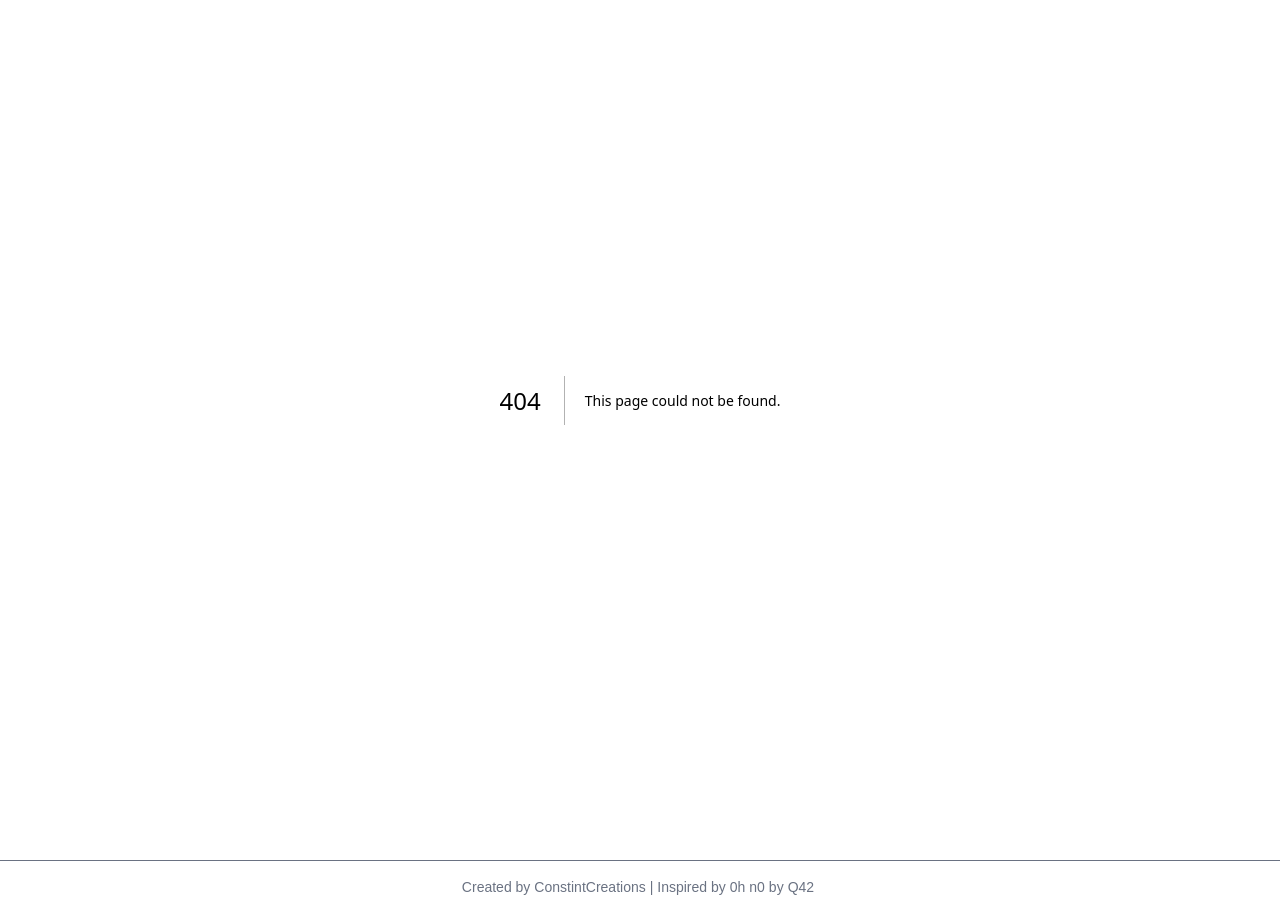
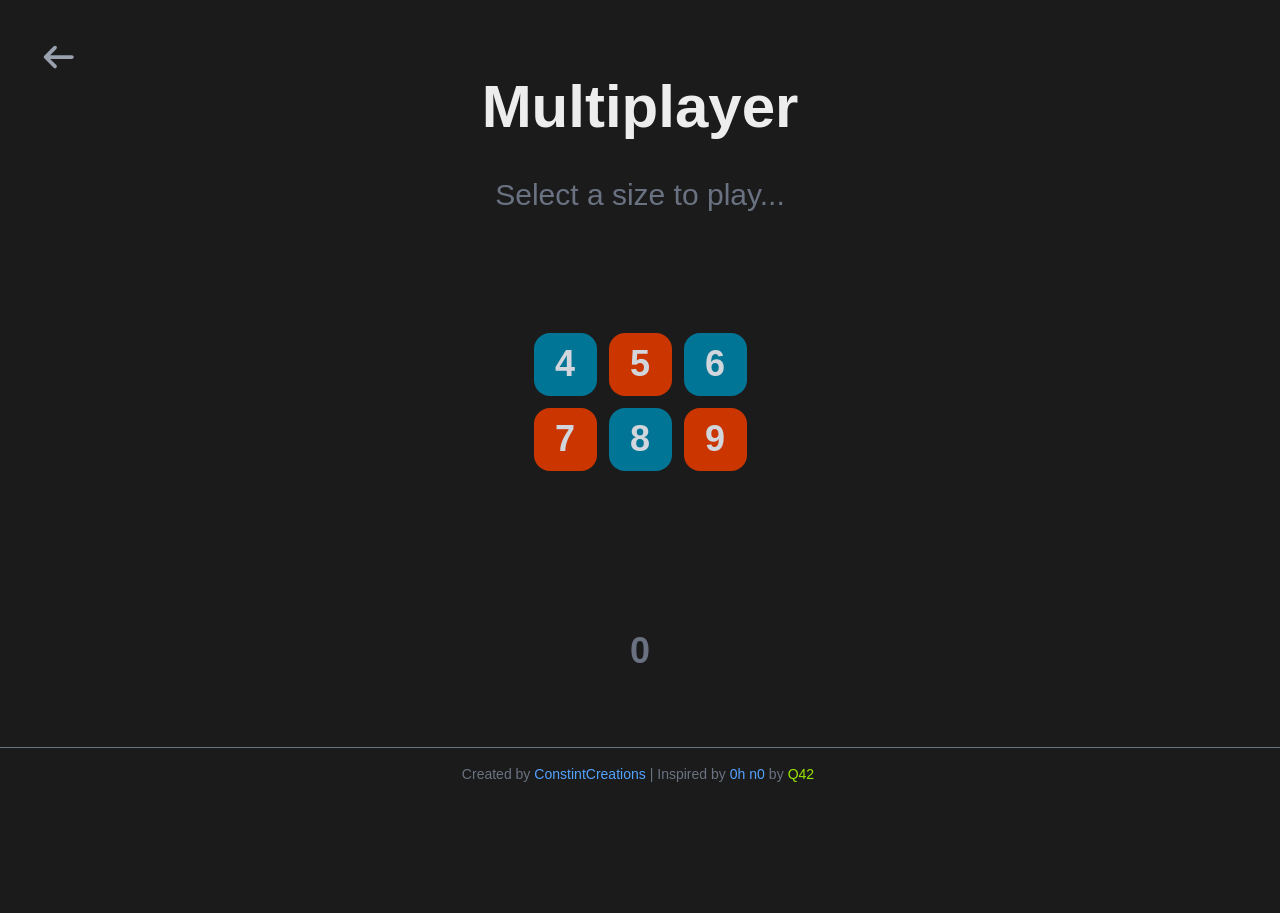
Before and after one commit to ConstintCreations/Sightlines, a Next.js app: page /multiplayer in a window 1280 px wide. Before the commit this address had no page. After the commit the page ends 800 px from the top, so only its background shows below. Built offline with nearby package versions, Linux system fonts and the light colour scheme; a web font is replaced by a local one.

Commit message:
Singleplayer + Multiplayer pages

```diff
--- a/package.json
+++ b/package.json
@@ -8,6 +8,10 @@
     "start": "next start"
   },
   "dependencies": {
+    "@fortawesome/free-brands-svg-icons": "^7.1.0",
+    "@fortawesome/free-regular-svg-icons": "^7.1.0",
+    "@fortawesome/free-solid-svg-icons": "^7.1.0",
+    "@fortawesome/react-fontawesome": "^3.1.0",
     "framer-motion": "^12.23.24",
     "next": "16.0.1",
     "react": "19.2.0",
--- /dev/null
+++ b/src/app/components/backArrow.tsx
@@ -0,0 +1,21 @@
+"use client";
+import { motion } from "framer-motion";
+import Link from "next/link";
+import { FontAwesomeIcon } from '@fortawesome/react-fontawesome';
+import { faArrowLeft } from '@fortawesome/free-solid-svg-icons';
+import { usePathname } from "next/navigation";
+
+export default function BackArrow(data: { href?: string;}) {
+    const pathname = usePathname();
+    return (
+        <Link href={data.href ? data.href : pathname.split("/").length <= 2 ? "/" : `/${pathname.split("/")[1]}`}>
+            <motion.div
+                className="text-3xl text-gray-400 hover:text-gray-200 hover:cursor-pointer fixed top-10 left-10"
+                whileHover= {{scale: 1.1, x:-5}}
+                transition={{ type: "spring", stiffness: 300 }}
+            >
+                <FontAwesomeIcon icon={faArrowLeft} />
+            </motion.div>
+        </Link>
+    )
+}
--- a/src/app/components/customLink.tsx
+++ b/src/app/components/customLink.tsx
@@ -2,10 +2,16 @@
 import { motion } from "framer-motion";
 import Link from "next/link";
 
-export default function CustomLink(data: { href: string; text: string; color?: string }) {
-    console.log(data);
+export default function CustomLink(data: { href: string; text: string; color?: "blue" | "lime" }) {
+    const colorVariants = {
+        blue: "text-blue-400 hover:text-blue-300",
+        lime: "text-lime-400 hover:text-lime-300",
+    };
+
+    const textColor = data.color ? colorVariants[data.color] : colorVariants.blue;
+
     return (
-        <Link className={`px-1 text-${data.color ? data.color : "blue"}-400 hover:text-${data.color ? data.color : "blue"}-300`} href={data.href} target="_blank">
+        <Link className={`px-1 ${textColor}`} href={data.href} target="_blank">
             <motion.div
                 className="inline-block"
                 whileHover="hover"
--- a/src/app/components/footer.tsx
+++ b/src/app/components/footer.tsx
@@ -1,4 +1,4 @@
-import CustomLink from "./customLink";
+import CustomLink from "@/app/components/customLink";
 
 export default function Footer() {
     return (
--- /dev/null
+++ b/src/app/components/gridSizeButton.tsx
@@ -0,0 +1,19 @@
+"use client";
+import Link from "next/link";
+import { motion } from "framer-motion";
+
+export default function GridSizeButton(data: {size: number, singleplayer: boolean}) {
+    const backgroundColor = data.size % 2 == 0 ? "bg-cyan-700 hover:bg-cyan-600" : "bg-orange-700 hover:bg-orange-600";
+    return (
+        <Link href={data.singleplayer ? `/singleplayer/game?size=${data.size}` : `/multiplayer/lobby?size=${data.size}`}
+        >
+            <motion.div
+                className={`h-[1.75em] aspect-square ${backgroundColor} text-4xl font-bold text-gray-300 rounded-2xl flex items-center justify-center`}
+                whileHover= {{scale: 1.15, y:-10}}
+                transition={{ type: "spring", stiffness: 300 }}
+            >
+                {data.size}
+            </motion.div>
+        </Link>
+    );
+}
--- a/src/app/layout.tsx
+++ b/src/app/layout.tsx
@@ -1,7 +1,7 @@
 import type { Metadata } from "next";
 import "./globals.css";
 import { Fascinate_Inline, Zain } from 'next/font/google';
-import Footer from "./components/footer";
+import Footer from "@/app/components/footer";
 
 const fascinateInline = Fascinate_Inline({
   subsets: ['latin'],
--- /dev/null
+++ b/src/app/multiplayer/lobby/page.tsx
@@ -0,0 +1,10 @@
+import BackArrow from "@/app/components/backArrow";
+
+export default function Lobby() {
+    return (
+        <div>
+            <BackArrow></BackArrow>
+            <h1>Multiplayer Lobby Page</h1>
+        </div>
+    );
+}
--- /dev/null
+++ b/src/app/multiplayer/page.tsx
@@ -0,0 +1,33 @@
+import GridSizeButton from '@/app/components/gridSizeButton';
+import BackArrow from '@/app/components/backArrow';
+
+export default function Multiplayer() {
+    return (
+        <div className="flex flex-col items-center justify-center py-2 flex-1 mt-15">
+                    <BackArrow />
+                    <h1 className={`text-6xl mb-10 font-bold`}>
+                        Multiplayer
+                    </h1>
+                    <h2 className="text-3xl mb-30 text-gray-500">
+                        Select a size to play...
+                    </h2>
+                    <div className="flex flex-col items-center justify-center gap-3">
+                        <div className="flex flex-row items-center justify-center gap-3">
+                            <GridSizeButton size={4} singleplayer={false} />
+                            <GridSizeButton size={5} singleplayer={false} />
+                            <GridSizeButton size={6} singleplayer={false} />
+                        </div>
+                        <div className="flex flex-row items-center justify-center gap-3">
+                            <GridSizeButton size={7} singleplayer={false} />
+                            <GridSizeButton size={8} singleplayer={false} />
+                            <GridSizeButton size={9} singleplayer={false} />
+                        </div>
+                    </div>
+
+                    <p className="mt-40 text-gray-500 text-4xl font-bold">
+                        0
+                    </p>
+
+            </div>
+    );
+}
--- /dev/null
+++ b/src/app/singleplayer/game/page.tsx
@@ -0,0 +1,9 @@
+import BackArrow from "@/app/components/backArrow";
+
+export default function Game() {
+    return (
+        <div>
+            <BackArrow></BackArrow>
+        </div>
+    );
+}
--- /dev/null
+++ b/src/app/singleplayer/page.tsx
@@ -0,0 +1,33 @@
+import GridSizeButton from '@/app/components/gridSizeButton';
+import BackArrow from '@/app/components/backArrow';
+
+export default function Singleplayer() {
+    return (
+        <div className="flex flex-col items-center justify-center py-2 flex-1 mt-15">
+            <BackArrow />
+            <h1 className={`text-6xl mb-10 font-bold`}>
+                Singleplayer
+            </h1>
+            <h2 className="text-3xl mb-30 text-gray-500">
+                Select a size to play...
+            </h2>
+            <div className="flex flex-col items-center justify-center gap-3">
+                <div className="flex flex-row items-center justify-center gap-3">
+                    <GridSizeButton size={4} singleplayer={true} />
+                    <GridSizeButton size={5} singleplayer={true} />
+                    <GridSizeButton size={6} singleplayer={true} />
+                </div>
+                <div className="flex flex-row items-center justify-center gap-3">
+                    <GridSizeButton size={7} singleplayer={true} />
+                    <GridSizeButton size={8} singleplayer={true} />
+                    <GridSizeButton size={9} singleplayer={true} />
+                </div>
+            </div>
+
+            <p className="mt-40 text-gray-500 text-4xl font-bold">
+                0
+            </p>
+
+    </div>
+    );
+}
```
Also changed, not shown: 1 other file (tests, documents, lock files or other folders).
